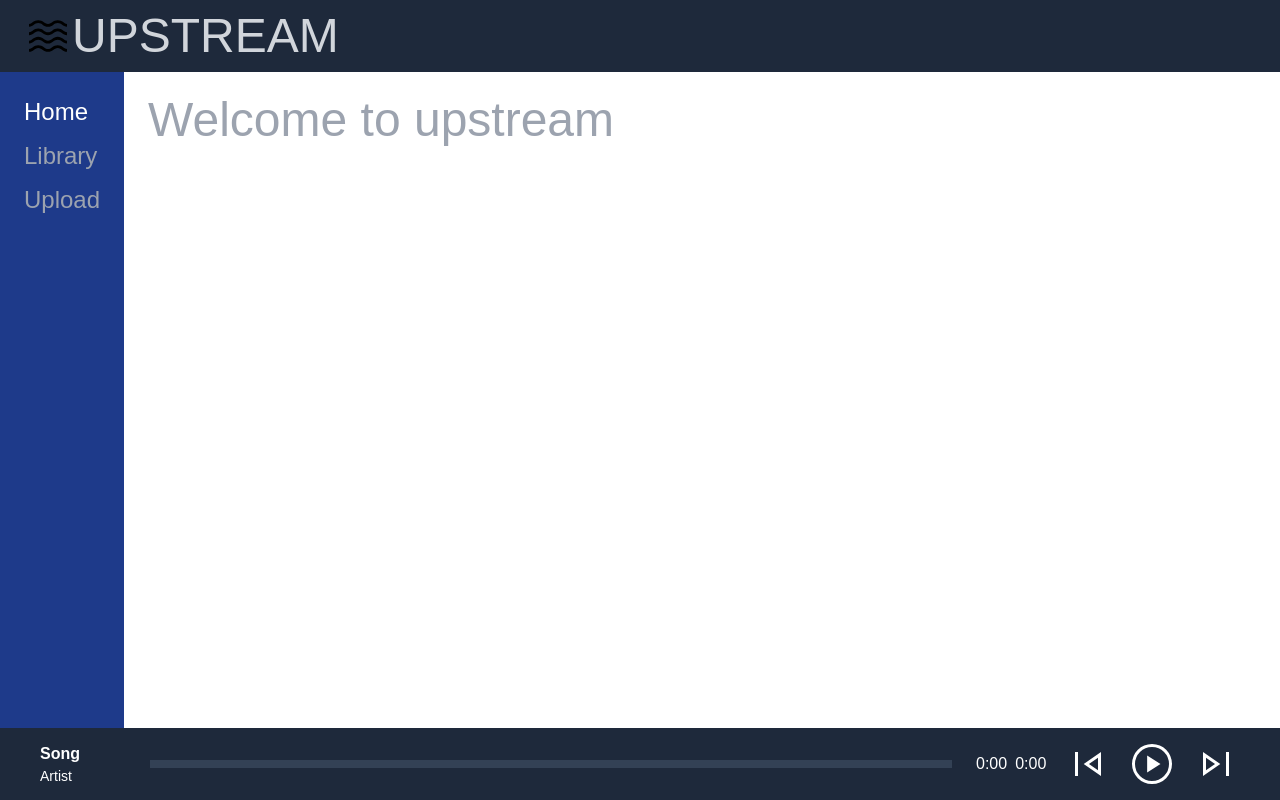
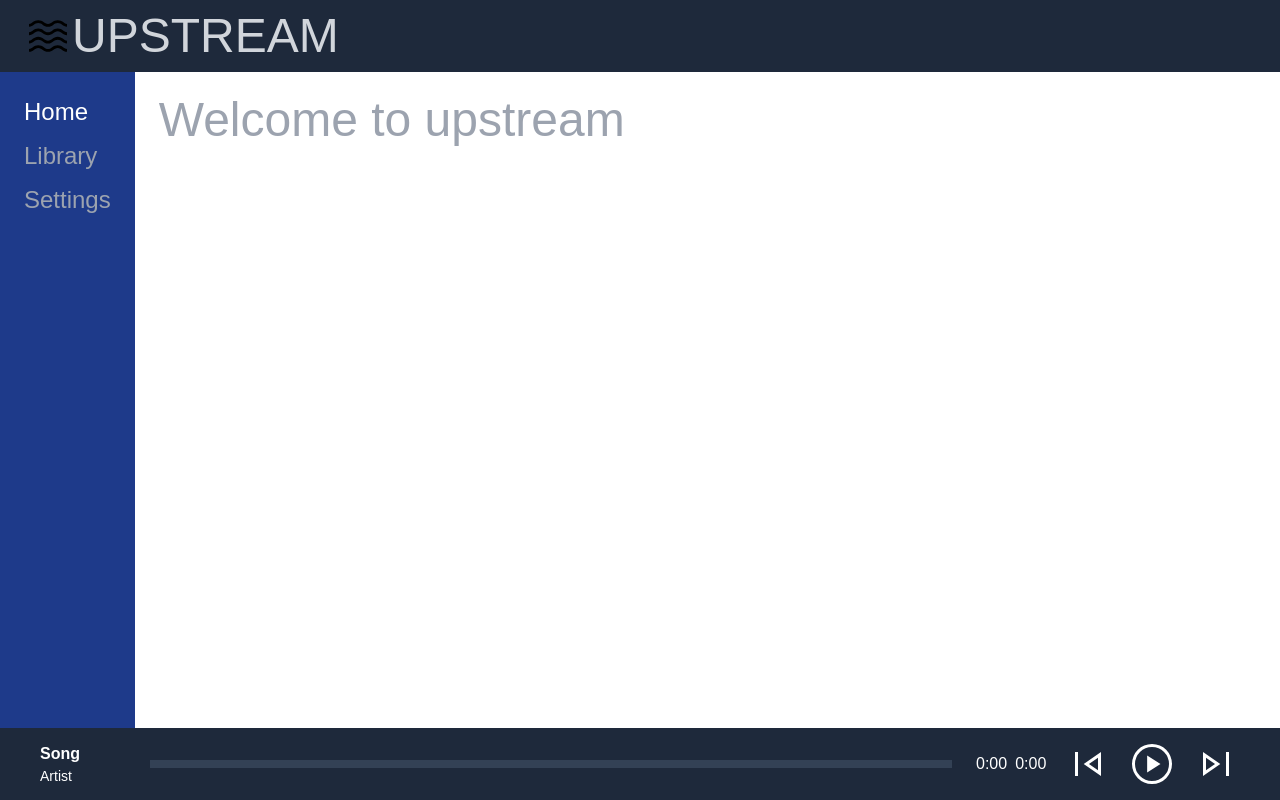
Before and after one commit to rafzoio/upstream, a React (Create React App) app: page / in a window 1280 px wide. Built offline with nearby package versions, Linux system fonts and the light colour scheme; no server answers.

Commit message:
Removed switch from sidebar

```diff
--- a/src/components/Sidebar.jsx
+++ b/src/components/Sidebar.jsx
@@ -1,17 +1,9 @@
 import { React } from "react";
-import { useDispatch, useSelector } from "react-redux";
+import { useSelector } from "react-redux";
 import { Link } from "react-router-dom";
 
 const Sidebar = () => {
-  const dispatch = useDispatch();
   const activeLink = useSelector((state) => state.activeLink);
-  const bitrate = useSelector((state) => state.bitrate);
-
-  const handleChange = () => {
-    dispatch({
-      type: "UPDATE_BITRATE",
-    });
-  }
 
   return (
     <div>
@@ -29,10 +21,12 @@ const Sidebar = () => {
           <h2>Library</h2>
         </Link>
         <Link
-            to="/upload"
-            className={activeLink === "Upload" ? " text-white" : "text-gray-400"}
+          to="/settings"
+          className={
+            activeLink === "Settings" ? " text-white" : "text-gray-400"
+          }
         >
-            <h2>Upload</h2>
+          <h2>Settings</h2>
         </Link>
       </div>
     </div>
```
Lines whose indentation alone changed are shown as unchanged.
